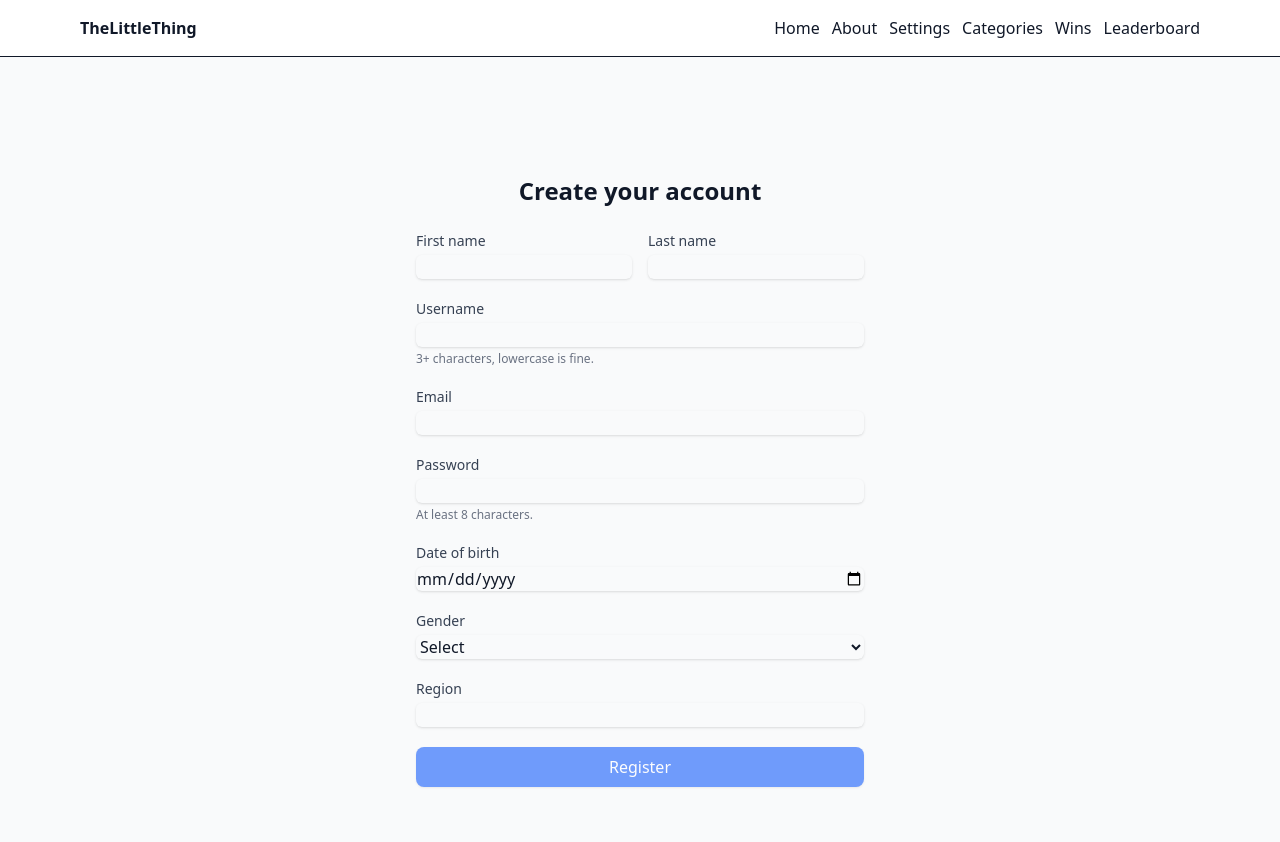
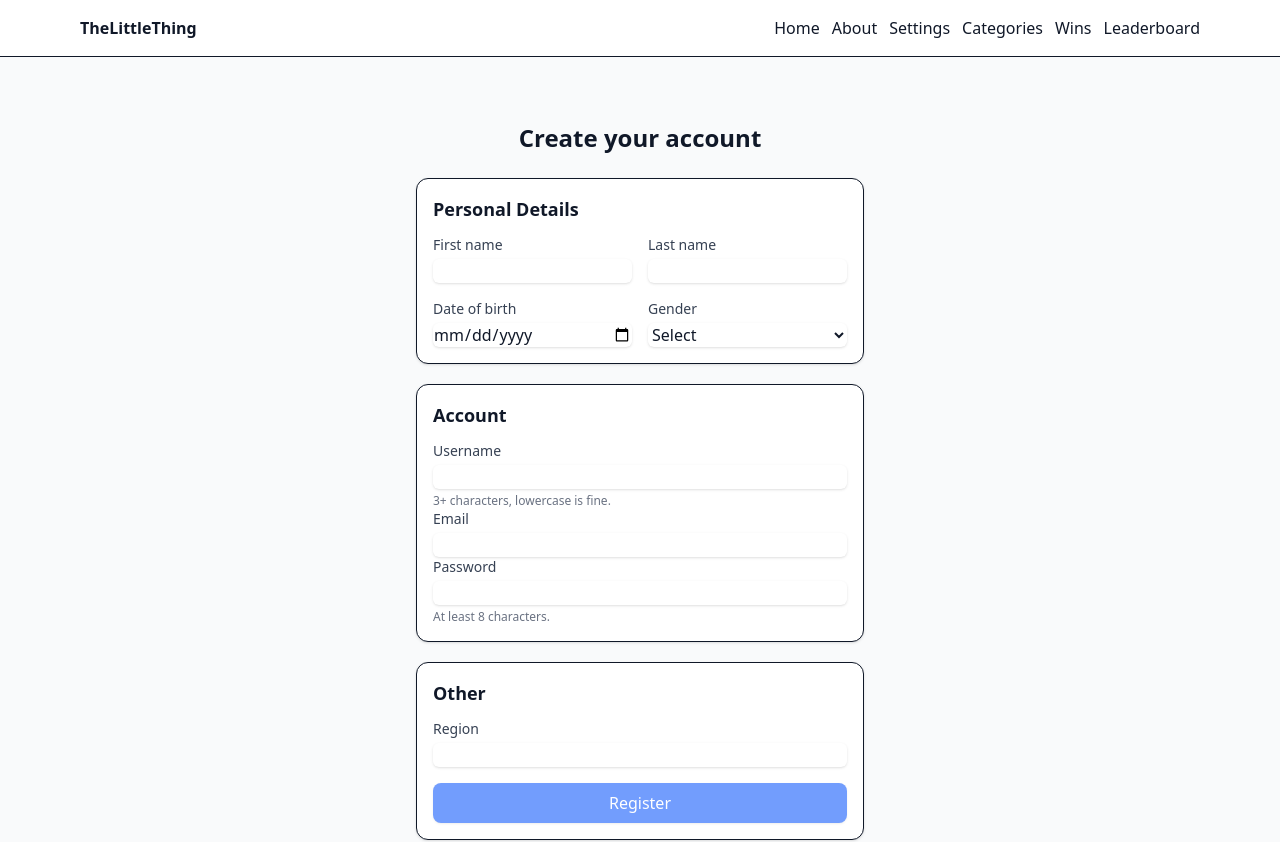
Before and after one commit to nas0404/TheLittleThings, a React (Vite) app in the folder frontend/: page /register in a window 1280 px wide. Shown: the top 842 px of the page. Built offline with nearby package versions, Linux system fonts and the light colour scheme.

Commit message:
Update Register.tsx

```diff
--- a/frontend/src/pages/Register.tsx
+++ b/frontend/src/pages/Register.tsx
@@ -80,6 +80,9 @@ export default function Register() {
         <h2 className="text-center text-2xl font-semibold text-gray-900">Create your account</h2>
 
         <form className="mt-6 space-y-5" onSubmit={handleSubmit} noValidate>
+          {/* Personal info card */}
+          <div className="rounded-xl border bg-white p-4 shadow-sm">
+            <h3 className="text-lg font-semibold mb-3">Personal Details</h3>
             <div className="grid grid-cols-2 gap-4">
               <Field label="First name" id="firstName">
                 <input
@@ -97,6 +100,32 @@ export default function Register() {
               </Field>
             </div>
 
+            <div className="grid grid-cols-2 gap-4 mt-4">
+              <Field label="Date of birth" id="dob" hint={age ? `You’ll be registered as ${age}` : undefined}>
+                <input
+                  id="dob" name="dob" type="date" required
+                  className="mt-1 w-full rounded-md border-gray-300 shadow-sm focus:border-blue-500 focus:ring-blue-500"
+                  value={form.dob} onChange={onChange}
+                />
+              </Field>
+              <Field label="Gender" id="gender">
+                <select
+                  id="gender" name="gender"
+                  className="mt-1 w-full rounded-md border-gray-300 shadow-sm focus:border-blue-500 focus:ring-blue-500"
+                  value={form.gender} onChange={onChange}
+                >
+                  <option value="">Select</option>
+                  <option value="male">Male</option>
+                  <option value="female">Female</option>
+                  <option value="other">Other</option>
+                </select>
+              </Field>
+            </div>
+          </div>
+
+          {/* Account info card */}
+          <div className="rounded-xl border bg-white p-4 shadow-sm">
+            <h3 className="text-lg font-semibold mb-3">Account</h3>
             <Field label="Username" id="username" hint="3+ characters, lowercase is fine.">
               <input
                 id="username" name="username" type="text" required
@@ -120,29 +149,11 @@ export default function Register() {
                 value={form.password} onChange={onChange}
               />
             </Field>
+          </div>
 
-          <Field label="Date of birth" id="dob" hint={age ? `You’ll be registered as ${age}` : undefined}>
-            <input
-              id="dob" name="dob" type="date" required
-              className="mt-1 w-full rounded-md border-gray-300 shadow-sm focus:border-blue-500 focus:ring-blue-500"
-              value={form.dob} onChange={onChange}
-            />
-          </Field>
-
-          <Field label="Gender" id="gender">
-            <select
-              id="gender" name="gender"
-              className="mt-1 w-full rounded-md border-gray-300 shadow-sm focus:border-blue-500 focus:ring-blue-500"
-              value={form.gender} onChange={onChange}
-            >
-              <option value="">Select</option>
-              <option value="male">Male</option>
-              <option value="female">Female</option>
-              <option value="other">Other</option>
-
-            </select>
-          </Field>
-
+          {/* Other info card + submit */}
+          <div className="rounded-xl border bg-white p-4 shadow-sm">
+            <h3 className="text-lg font-semibold mb-3">Other</h3>
             <Field label="Region" id="region">
               <input
                 id="region" name="region" type="text"
@@ -151,6 +162,7 @@ export default function Register() {
               />
             </Field>
 
+            <div className="mt-4">
               <Button
                 type="submit"
                 className="w-full bg-blue-600 text-white hover:bg-blue-700 disabled:opacity-60"
@@ -158,6 +170,8 @@ export default function Register() {
               >
                 Register
               </Button>
+            </div>
+          </div>
         </form>
       </div>
     </div>
```
Lines whose indentation alone changed are shown as unchanged.
